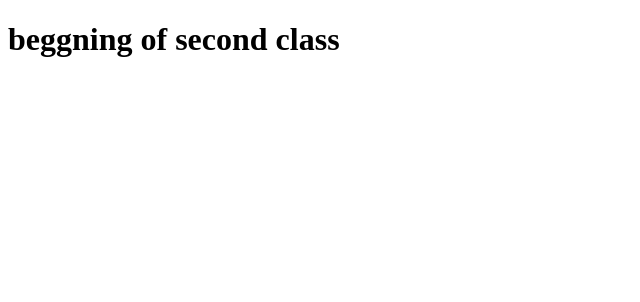
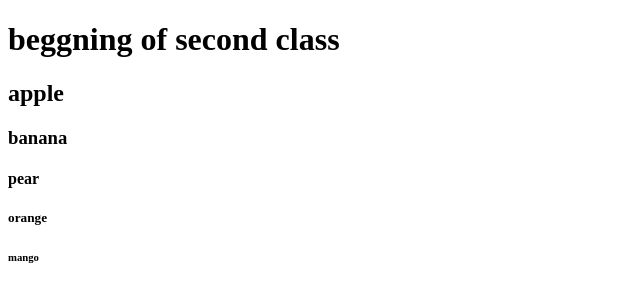
Before and after one commit to saadkhan4/Second-class, a plain HTML site: page index.html in a window 1280 px wide. Shown: the whole page, without its empty margins (0-640 px from the left). Drawn offline with Linux system fonts and the light colour scheme.

Commit message:
Creation of headings

```diff
--- a/index.html
+++ b/index.html
@@ -7,6 +7,10 @@
 </head>
 <body>
     <h1>beggning of second class</h1>
-
+<h2>apple</h2>
+<h3>banana</h3>
+<h4>pear</h4>
+<h5>orange</h5>
+<h6>mango</h6>
 </body>
 </html>
```
